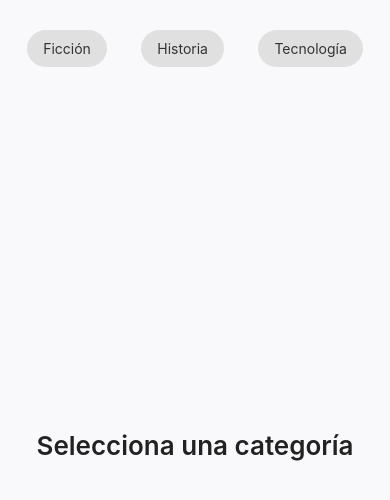
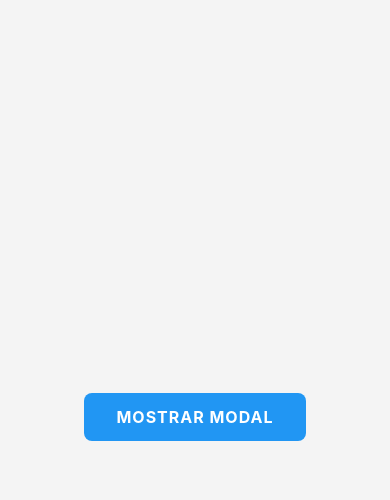
Before and after one commit to ROSALES1910/PM194, a React Native app in the folder my-blank/: screen / in a window 390 px wide. Shown: the top 500 px of the page. Built offline with nearby package versions, Linux system fonts and the light colour scheme.

Commit message:
PRÁCTICA 18

```diff
--- a/my-blank/App.js
+++ b/my-blank/App.js
@@ -1,392 +1,167 @@
-import React, { useState } from 'react';
+import React, { useState } from "react";
 import {
-  SafeAreaView,
+  StyleSheet,
+  Text,
   View,
-  Text,
-  SectionList,
-  StyleSheet,
-  ActivityIndicator,
+  Button,
+  Modal,
+  TextInput,
   TouchableOpacity,
-  ScrollView,
-  Image,
-  Alert,
-  Dimensions,
-  Modal,
-  Linking,
-} from 'react-native';
+} from "react-native";
 
-const CATEGORIES = [
-  { label: 'Ficción', query: 'fiction' },
-  { label: 'Historia', query: 'history' },
-  { label: 'Tecnología', query: 'technology' },
-];
+
+
+
+const ModalPersonalizado = ({ visible, onClose, children }) => (
+  <Modal
+    visible={visible}
+    transparent={true}
+    animationType="fade"
+    onRequestClose={onClose}
+  >
+    <View style={styles.modalBackground}>
+      <View style={styles.modalBox}>
+        {children}
+        <TouchableOpacity style={styles.closeButton} onPress={onClose}>
+          <Text style={styles.buttonText}>CERRAR</Text>
+        </TouchableOpacity>
+      </View>
+    </View>
+  </Modal>
+);
+
+
+
+
+
+
 
 export default function App() {
-  const [category, setCategory] = useState(null);
-  const [booksByAuthor, setBooksByAuthor] = useState([]);
-  const [loading, setLoading] = useState(false);
-  const [expandedBook, setExpandedBook] = useState(null);
   const [modalVisible, setModalVisible] = useState(false);
+  const [inputValue, setInputValue] = useState("");
+  const [mostrarTexto, setMostrarTexto] = useState("");
 
-  const fetchBooks = async (selectedCategory) => {
-    setLoading(true);
-    setBooksByAuthor([]);
-    setExpandedBook(null);
-    setModalVisible(false);
-
-    try {
-      const grouped = {};
-      let totalFetched = 0;
-      let startIndex = 0;
-      const maxPages = 3;
-
-      for (let page = 0; page < maxPages; page++) {
-        const response = await fetch(
-          `https://www.googleapis.com/books/v1/volumes?q=subject:${selectedCategory}&startIndex=${startIndex}&maxResults=40`
-        );
-        const data = await response.json();
-
-        if (!data.items || data.items.length === 0) break;
-
-        data.items.forEach((item) => {
-          const volume = item.volumeInfo;
-          if (
-            !volume.authors ||
-            !volume.imageLinks?.thumbnail ||
-            !volume.description ||
-            !volume.title
-          )
-            return;
-
-          volume.authors.forEach((author) => {
-            if (!grouped[author]) grouped[author] = [];
-            grouped[author].push({ ...volume, id: item.id });
-          });
-        });
-
-        totalFetched += data.items.length;
-        startIndex += 40;
-
-        const validAuthors = Object.entries(grouped).filter(
-          ([_, books]) => books.length >= 2
-        );
-        const totalBooks = validAuthors.reduce(
-          (sum, [_, books]) => sum + Math.min(2, books.length),
-          0
-        );
-        if (totalBooks >= 10) break;
-      }
-
-      const sections = [];
-      let totalBooks = 0;
-
-      const sortedAuthors = Object.entries(grouped)
-        .filter(([_, books]) => books.length >= 2)
-        .sort((a, b) => b[1].length - a[1].length);
-
-      for (const [author, books] of sortedAuthors) {
-        if (totalBooks >= 10) break;
-        const pair = books.slice(0, 2);
-        sections.push({ title: author, data: pair });
-        totalBooks += pair.length;
-      }
-
-      if (totalBooks < 10) {
-        throw new Error('No se encontraron suficientes autores con 2 libros.');
-      }
-
-      setTimeout(() => {
-        setBooksByAuthor(sections);
-        setLoading(false);
-      }, 1500);
-    } catch (error) {
-      Alert.alert('Error', error.message || 'No se pudieron cargar los libros.');
-      setLoading(false);
-    }
-  };
-
-  const openBookModal = (book) => {
-    setExpandedBook(book);
-    setModalVisible(true);
-  };
-
-  const closeBookModal = () => {
-    setExpandedBook(null);
-    setModalVisible(false);
-  };
-
-  const handleDownload = (book) => {
-    const link = book.previewLink || book.infoLink;
-    if (link) {
-      Linking.openURL(link);
-    } else {
-      Alert.alert('Descarga no disponible', 'Este libro no tiene un enlace de descarga.');
-    }
+  const handleMostrar = () => {
+    setMostrarTexto(inputValue);
   };
 
   return (
-    <SafeAreaView style={styles.container}>
-      <View style={styles.categoryBar}>
-        {CATEGORIES.map((cat) => (
-          <TouchableOpacity
-            key={cat.label}
-            style={[
-              styles.categoryButton,
-              category === cat.query && styles.categoryButtonActive,
-            ]}
-            onPress={() => {
-              setCategory(cat.query);
-              fetchBooks(cat.query);
-            }}
-          >
-            <Text
-              style={[
-                styles.categoryButtonText,
-                category === cat.query && styles.categoryButtonTextActive,
-              ]}
-            >
-              {cat.label}
-            </Text>
-          </TouchableOpacity>
-        ))}
-      </View>
+    <View style={styles.container}>
+      <TouchableOpacity
+        style={styles.openButton}
+        onPress={() => setModalVisible(true)}
+      >
+        <Text style={styles.buttonText}>MOSTRAR MODAL</Text>
+      </TouchableOpacity>
 
-      {loading ? (
-        <View style={styles.centeredContent}>
-          <ActivityIndicator size="large" color="#0077b6" />
-          <Text style={styles.loadingText}>Cargando libros...</Text>
-        </View>
-      ) : category ? (
-        <View style={styles.contentArea}>
-          <SectionList
-            sections={booksByAuthor}
-            keyExtractor={(item, index) => item.title + index}
-            renderItem={({ item }) => (
-              <View style={styles.bookItem}>
-                <TouchableOpacity
-                  style={styles.imageContainer}
-                  onPress={() => openBookModal(item)}
-                >
-                  <Image
-                    source={{ uri: item.imageLinks.thumbnail }}
-                    style={styles.thumbnail}
-                  />
-                </TouchableOpacity>
-                <Text style={styles.bookTitle}>{item.title}</Text>
-                <Text style={styles.text}>
-                  <Text style={styles.bold}>Editorial:</Text>{' '}
-                  {item.publisher || 'Desconocida'}
-                </Text>
-                <TouchableOpacity
-                  style={styles.downloadButton}
-                  onPress={() => handleDownload(item)}
-                >
-                  <Text style={styles.downloadButtonText}>⬇</Text>
-                </TouchableOpacity>
-              </View>
-            )}
-            renderSectionHeader={({ section: { title } }) => (
-              <Text style={styles.header}>{title}</Text>
-            )}
-            ListEmptyComponent={
-              <Text style={styles.text}>No se encontraron libros.</Text>
-            }
-            contentContainerStyle={styles.listContent}
-          />
-        </View>
-      ) : (
-        <View style={styles.centeredContent}>
-          <Text style={styles.title}>Selecciona una categoría</Text>
-        </View>
-      )}
-
-      <Modal visible={modalVisible} animationType="slide" onRequestClose={closeBookModal}>
-        <SafeAreaView style={styles.modalContainer}>
-          <ScrollView contentContainerStyle={styles.modalContent}>
-            {expandedBook && (
-              <>
-                <Image
-                  source={{ uri: expandedBook.imageLinks.thumbnail }}
-                  style={styles.modalImage}
-                />
-                <Text style={styles.modalTitle}>{expandedBook.title}</Text>
-                <Text style={styles.modalText}>
-                  <Text style={styles.bold}>Editorial:</Text>{' '}
-                  {expandedBook.publisher || 'Desconocida'}
-                </Text>
-                <Text style={styles.modalText}>
-                  {expandedBook.description}
-                </Text>
-              </>
-            )}
-            <TouchableOpacity style={styles.closeButton} onPress={closeBookModal}>
-              <Text style={styles.closeButtonText}>Cerrar</Text>
-            </TouchableOpacity>
-          </ScrollView>
-        </SafeAreaView>
-      </Modal>
-    </SafeAreaView>
+      <ModalPersonalizado
+        visible={modalVisible}
+        onClose={() => setModalVisible(false)}
+      >
+        <Text style={styles.modalText}>¡Este es un modal estructurado!</Text>
+        <TextInput
+          style={styles.input}
+          placeholder="Escribe algo aquí..."
+          placeholderTextColor="#aaa"
+          value={inputValue}
+          onChangeText={setInputValue}
+        />
+        <TouchableOpacity style={styles.showButton} onPress={handleMostrar}>
+          <Text style={styles.buttonText}>MOSTRAR</Text>
+        </TouchableOpacity>
+        {mostrarTexto !== "" && (
+          <Text style={styles.resultado}>
+            Lo escrito:{" "}
+            <Text style={styles.resultadoTexto}>{mostrarTexto}</Text>
+          </Text>
+        )}
+      </ModalPersonalizado>
+    </View>
   );
 }
-
-const screenWidth = Dimensions.get('window').width;
 
 const styles = StyleSheet.create({
   container: {
     flex: 1,
-    backgroundColor: '#f9f9fb',
-    paddingTop: 30,
+    backgroundColor: "#f4f4f4",
+    alignItems: "center",
+    justifyContent: "center",
   },
-  categoryBar: {
-    flexDirection: 'row',
-    justifyContent: 'space-around',
-    paddingHorizontal: 10,
+  openButton: {
+    backgroundColor: "#2196F3",
+    paddingVertical: 14,
+    paddingHorizontal: 32,
+    borderRadius: 8,
     marginBottom: 10,
+    elevation: 2,
   },
-  categoryButton: {
-    paddingVertical: 10,
-    paddingHorizontal: 16,
-    borderRadius: 20,
-    backgroundColor: '#e0e0e0',
+  modalBackground: {
+    flex: 1,
+    backgroundColor: "rgba(0, 0, 0, 0.5)",
+    justifyContent: "center",
+    alignItems: "center",
   },
-  categoryButtonActive: {
-    backgroundColor: '#0077b6',
-  },
-  categoryButtonText: {
-    fontSize: 14,
-    color: '#333',
-  },
-  categoryButtonTextActive: {
-    color: '#fff',
-    fontWeight: 'bold',
-  },
-  centeredContent: {
-    flex: 1,
-    alignItems: 'center',
-    justifyContent: 'center',
-  },
-  contentArea: {
-    flex: 1,
-    paddingBottom: 20,
-    alignItems: 'center',
-  },
-  title: {
-    fontSize: 26,
-    marginBottom: 30,
-    fontWeight: '600',
-    textAlign: 'center',
-    color: '#222',
-  },
-  loadingText: {
-    marginTop: 12,
-    fontSize: 16,
-    color: '#555',
-  },
-  header: {
-    fontSize: 18,
-    fontWeight: '600',
-    backgroundColor: '#caf0f8',
-    paddingVertical: 8,
-    paddingHorizontal: 12,
-    marginTop: 12,
-    borderRadius: 6,
-    alignSelf: 'center',
-    color: '#023e8a',
-  },
-  bookItem: {
-    marginVertical: 12,
-    padding: 18,
-    backgroundColor: '#ffffff',
-    borderRadius: 12,
-    elevation: 3,
-    width: screenWidth * 0.9,
-    alignSelf: 'center',
-    shadowColor: '#000',
-    shadowOpacity: 0.05,
+  modalBox: {
+    backgroundColor: "white",
+    padding: 28,
+    borderRadius: 18,
+    width: 320,
+    alignItems: "center",
+    elevation: 8,
+    shadowColor: "#000",
     shadowOffset: { width: 0, height: 2 },
-    shadowRadius: 6,
-  },
-  imageContainer: {
-    alignItems: 'center',
-    marginBottom: 12,
-  },
-  thumbnail: {
-    width: 130,
-    height: 190,
-    resizeMode: 'cover',
-    borderRadius: 6,
-  },
-  bookTitle: {
-    fontSize: 17,
-    fontWeight: '600',
-    marginBottom: 8,
-    color: '#1d3557',
-    textAlign: 'center',
-  },
-  text: {
-    fontSize: 14,
-    color: '#444',
-    textAlign: 'center',
-    marginBottom: 6,
-  },
-  bold: {
-    fontWeight: 'bold',
-  },
-  downloadButton: {
-    marginTop: 8,
-    backgroundColor: '#00b4d8',
-    paddingVertical: 6,
-    paddingHorizontal: 12,
-    borderRadius: 6,
-    alignSelf: 'center',
-  },
-  downloadButtonText: {
-    color: '#fff',
-    fontSize: 16,
-    fontWeight: 'bold',
-  },
-  listContent: {
-    paddingBottom: 60,
-    alignItems: 'center',
-  },
-  modalContainer: {
-    flex: 1,
-    backgroundColor: '#fff',
-  },
-  modalContent: {
-    padding: 24,
-    alignItems: 'center',
-  },
-  modalImage: {
-    width: 160,
-    height: 240,
-    resizeMode: 'cover',
-    borderRadius: 8,
-    marginBottom: 20,
-  },
-  modalTitle: {
-    fontSize: 20,
-    fontWeight: '700',
-    color: '#1d3557',
-    textAlign: 'center',
-    marginBottom: 12,
+    shadowOpacity: 0.25,
+    shadowRadius: 4,
   },
   modalText: {
-    fontSize: 15,
-    color: '#444',
-    textAlign: 'justify',
+    fontSize: 22,
+    marginBottom: 18,
+    textAlign: "center",
+    fontWeight: "bold",
+    color: "#222",
+  },
+  input: {
+    width: "100%",
+    borderColor: "#2196F3",
+    borderWidth: 1.5,
+    borderRadius: 10,
+    padding: 10,
     marginBottom: 16,
+    fontSize: 17,
+    backgroundColor: "#f9f9f9",
+    color: "#222",
+  },
+  showButton: {
+    backgroundColor: "#4CAF50",
+    paddingVertical: 12,
+    paddingHorizontal: 30,
+    borderRadius: 8,
+    marginBottom: 14,
+    elevation: 2,
   },
   closeButton: {
-    backgroundColor: '#0077b6',
-    paddingVertical: 10,
-    paddingHorizontal: 24,
-    borderRadius: 10,
+    backgroundColor: "#FF5252",
+    paddingVertical: 12,
+    paddingHorizontal: 30,
+    borderRadius: 8,
+    marginTop: 8,
+    elevation: 2,
+  },
+  buttonText: {
+    color: "white",
+    fontWeight: "bold",
+    fontSize: 16,
+    textAlign: "center",
+    letterSpacing: 1,
+  },
+  resultado: {
     marginTop: 10,
+    fontSize: 17,
+    color: "#333",
+    textAlign: "center",
   },
-  closeButtonText: {
-    color: '#fff',
-    fontSize: 16,
-    fontWeight: '600',
+  resultadoTexto: {
+    color: "#2196F3",
+    fontWeight: "bold",
   },
 });
```
